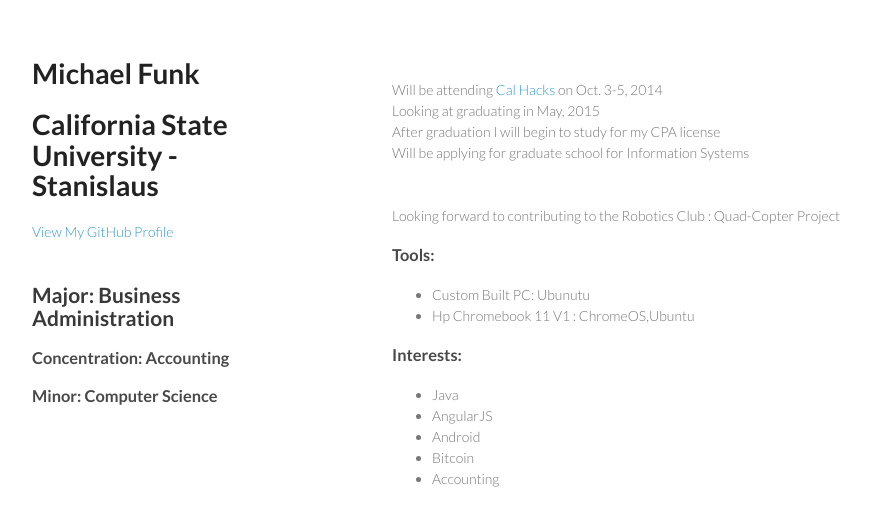
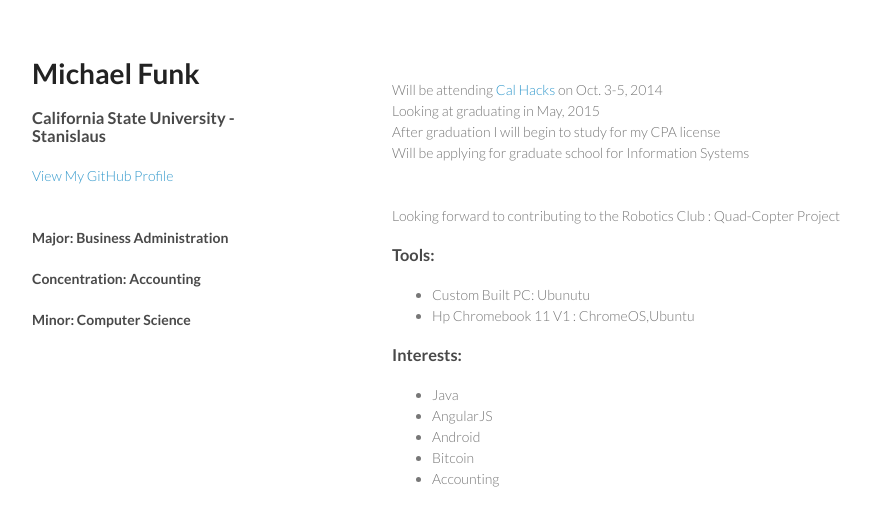
Before and after one commit to mfunk1/mfunk1.github.io, a plain HTML site: page index.html in a window 1280 px wide. Shown: the whole page, without its empty margins (178-1047 px from the left). Drawn offline with Linux system fonts and the light colour scheme.

Commit message:
Update index.html

```diff
--- a/index.html
+++ b/index.html
@@ -16,14 +16,14 @@
     <div class="wrapper">
       <header>
         <h1>Michael Funk</h1>
-        <h1>California State University - Stanislaus</h1>
+        <h3>California State University - Stanislaus</h3>
 
         <p class="view"><a href="https://github.com/mafunk92">View My GitHub Profile</a></p>
         </br>
 
-        <h2>Major: Business Administration</h2>
-    		<h3>Concentration: Accounting</h3>
-    		<h3>Minor: Computer Science</h3>
+        <h4>Major: Business Administration</h4>
+    		<h4>Concentration: Accounting</h4>
+    		<h4>Minor: Computer Science</h4>
 
       </header>
       <section>
```
